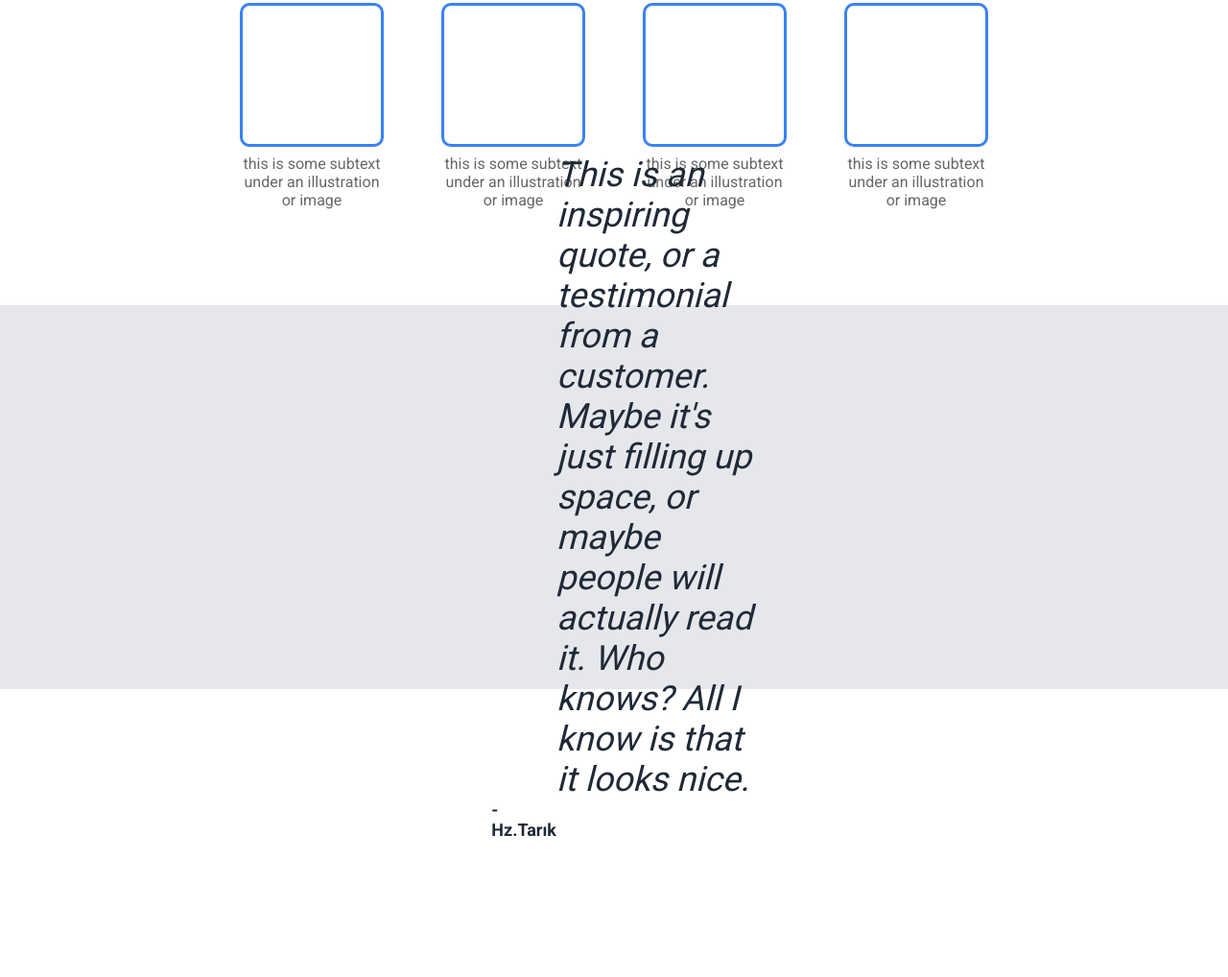
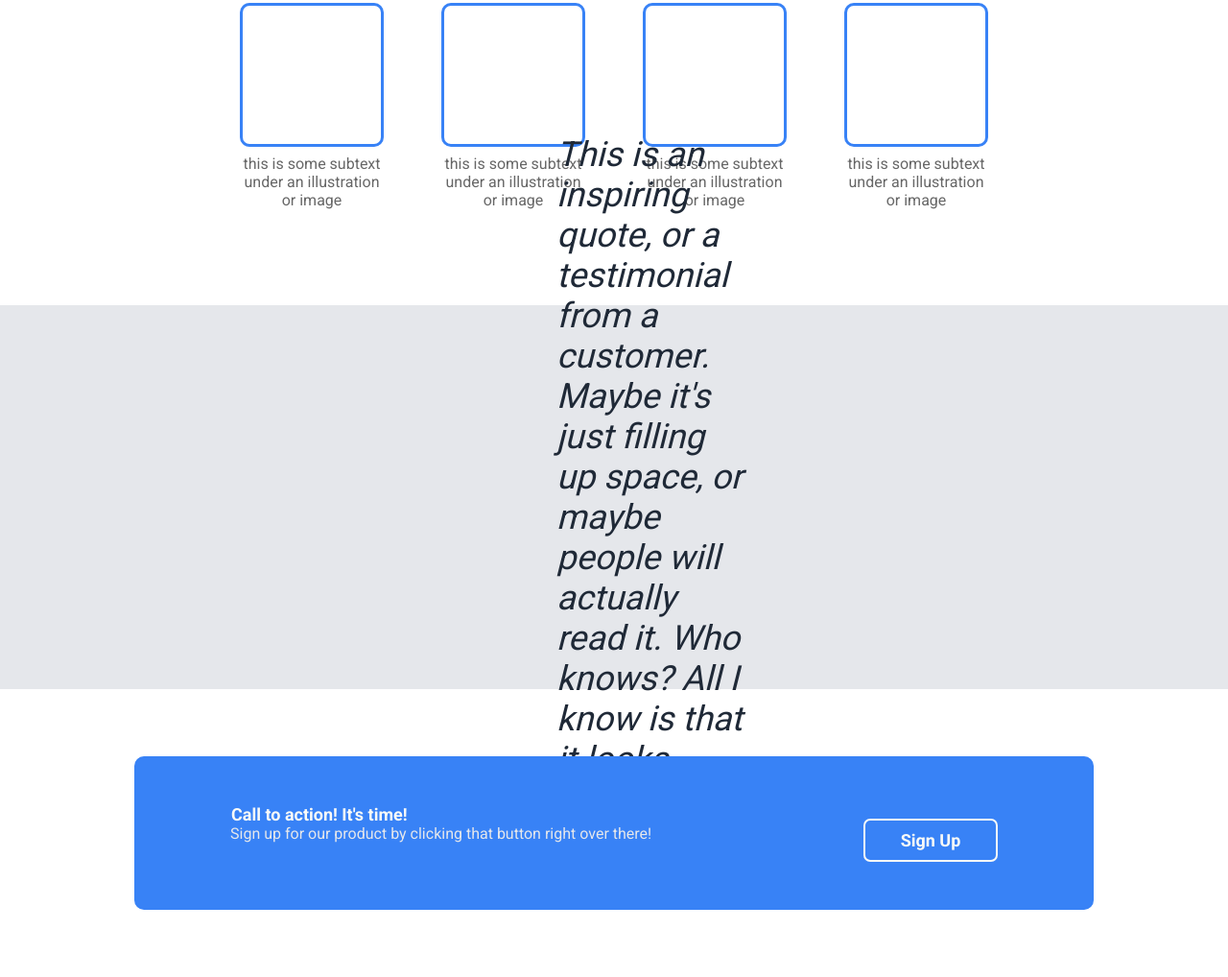
Before and after one commit to selaminhelloworld/landing-page, a plain HTML site: page index.html in a window 1280 px wide. Shown: the part 779-1797 px from the top of the page at 96% size. Before the commit the page ends 1654 px from the top, so only its background shows below. Drawn offline with Linux system fonts and the light colour scheme.

Commit message:
Add call to action place

```diff
--- a/index.html
+++ b/index.html
@@ -72,5 +72,21 @@
         <div class="author">-Hz.Tarık</div>
     </div>
 
+    <div class="call-to-action-container">
+        <div class="action-box">
+            <div class="action-text-wrapper">
+                <div class="action-bold-text">
+                    Call to action! It's time!
+                </div>
+                <div class="action-text">
+                    Sign up for our product by clicking that button right over there!
+                </div>
+            </div>
+            <button class="hero-button" id="nohero">
+                Sign Up
+            </button>
+        </div>
+    </div>
+
 </body>
 </html>
--- a/style.css
+++ b/style.css
@@ -136,7 +136,7 @@ a {
     align-items: center;
     background-color: #E5E7EB;
     height: 400px;
-    padding: 100px 480px 100px 580px;
+    padding: 100px 500px 100px 580px;
 }
 
 .quote {
@@ -152,3 +152,35 @@ a {
     font-size: 18px;
     padding-right: 220px;
 }
+
+.call-to-action-container {
+    height: 300px;
+    display: flex;
+    justify-content: center;
+    align-items: center;
+}
+
+.action-box {
+    display: flex;
+    justify-content: space-between;
+    width: 1000px;
+    background-color: #3882F6;
+    padding: 50px 100px 50px 100px;
+    border-radius: 10px;
+}
+
+.action-bold-text {
+    font-weight: 700;
+    font-size: 18px;
+    color: #F9FAF8;
+    margin-left: 1px;
+}
+
+.action-text {
+    color:#E5E7EB
+}
+
+#nohero {
+    border: 2px solid #F9FAF8;
+    justify-self: flex-end;
+}
```
